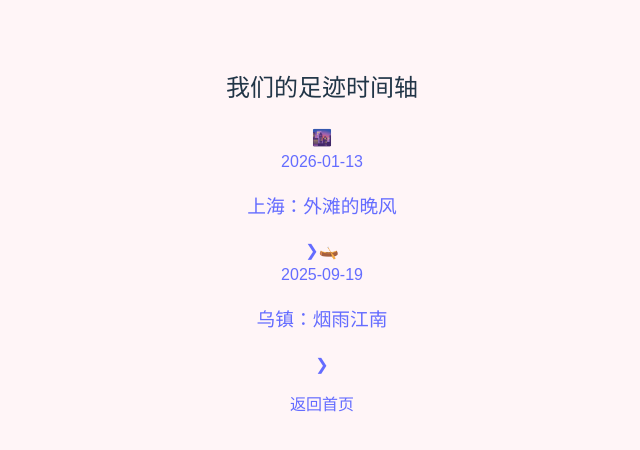
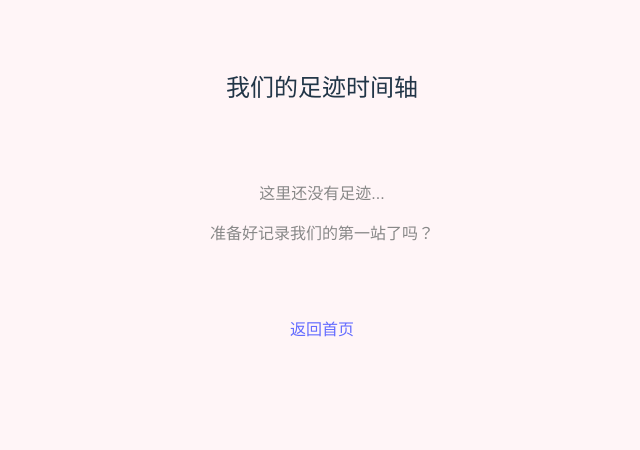
Before and after one commit to Aling1717/CP-Love-Story, a React (Vite) app: page /timeline in a window 1280 px wide. Shown: the top 450 px of the page, without its empty margins (318-958 px from the left). Built offline with nearby package versions, Linux system fonts and the light colour scheme.

Commit message:
清空错误的时间轴数据

```diff
--- a/src/pages/Timeline.jsx
+++ b/src/pages/Timeline.jsx
@@ -1,17 +1,15 @@
 import { Link } from 'react-router-dom';
 
 function Timeline() {
-  // 这里以后可以不断添加新的目的地
-  const memories = [
-    { id: 'shanghai', date: '2026-01-13', title: '上海：外滩的晚风', icon: '🌆' },
-    { id: 'wuzhen', date: '2025-09-19', title: '乌镇：烟雨江南', icon: '🛶' },
-  ];
+  // 暂时清空所有错误时间，等待填入真正的回忆
+  const memories = [];
 
   return (
     <div className="container">
       <h2>我们的足迹时间轴</h2>
       <div className="timeline-container">
-        {memories.map(m => (
+        {memories.length > 0 ? (
+          memories.map(m => (
             <Link to={`/detail/${m.id}`} key={m.id} className="timeline-card">
               <span className="timeline-icon">{m.icon}</span>
               <div className="timeline-info">
@@ -20,10 +18,17 @@ function Timeline() {
               </div>
               <span className="arrow">❯</span>
             </Link>
-        ))}
+          ))
+        ) : (
+          <div style={{ textAlign: 'center', padding: '40px', color: '#888' }}>
+            <p>这里还没有足迹...</p>
+            <p>准备好记录我们的第一站了吗？</p>
+          </div>
+        )}
       </div>
       <Link to="/"><p className="back-link">返回首页</p></Link>
     </div>
   );
 }
+
 export default Timeline;
```
Lines whose indentation alone changed are shown as unchanged.
